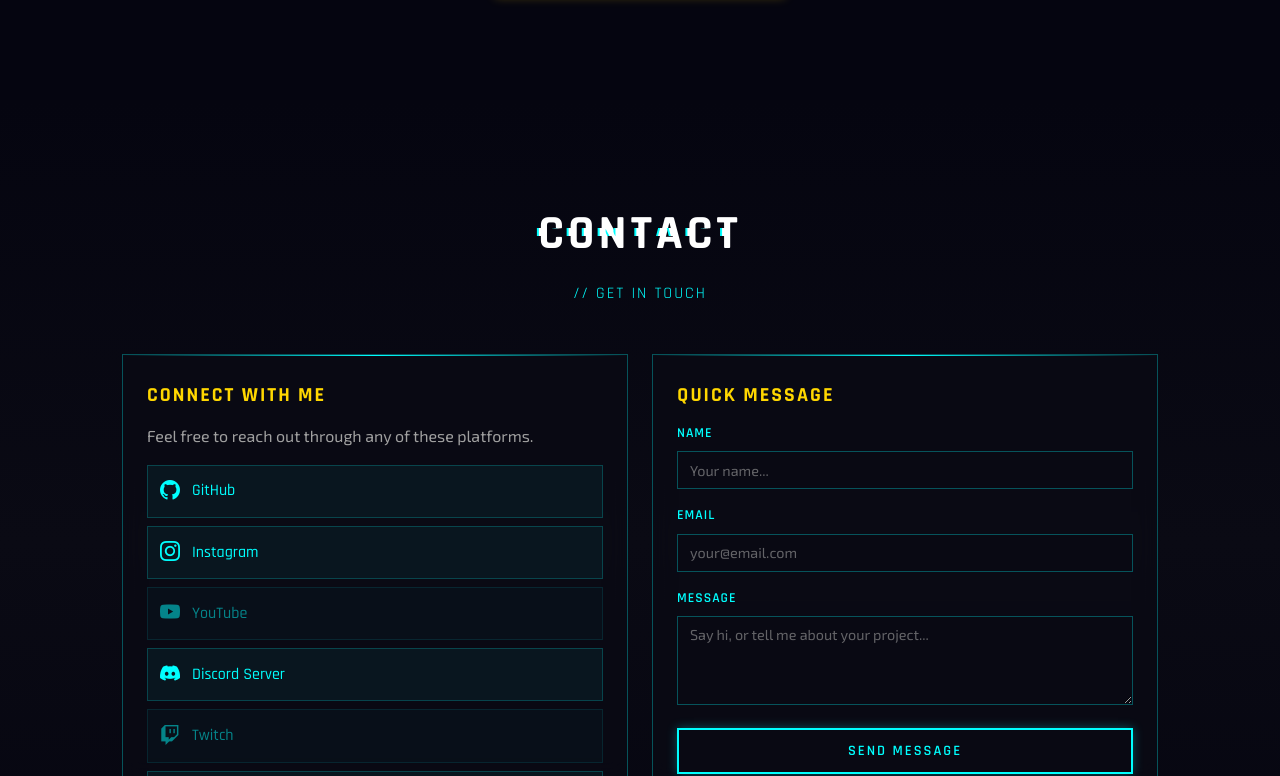
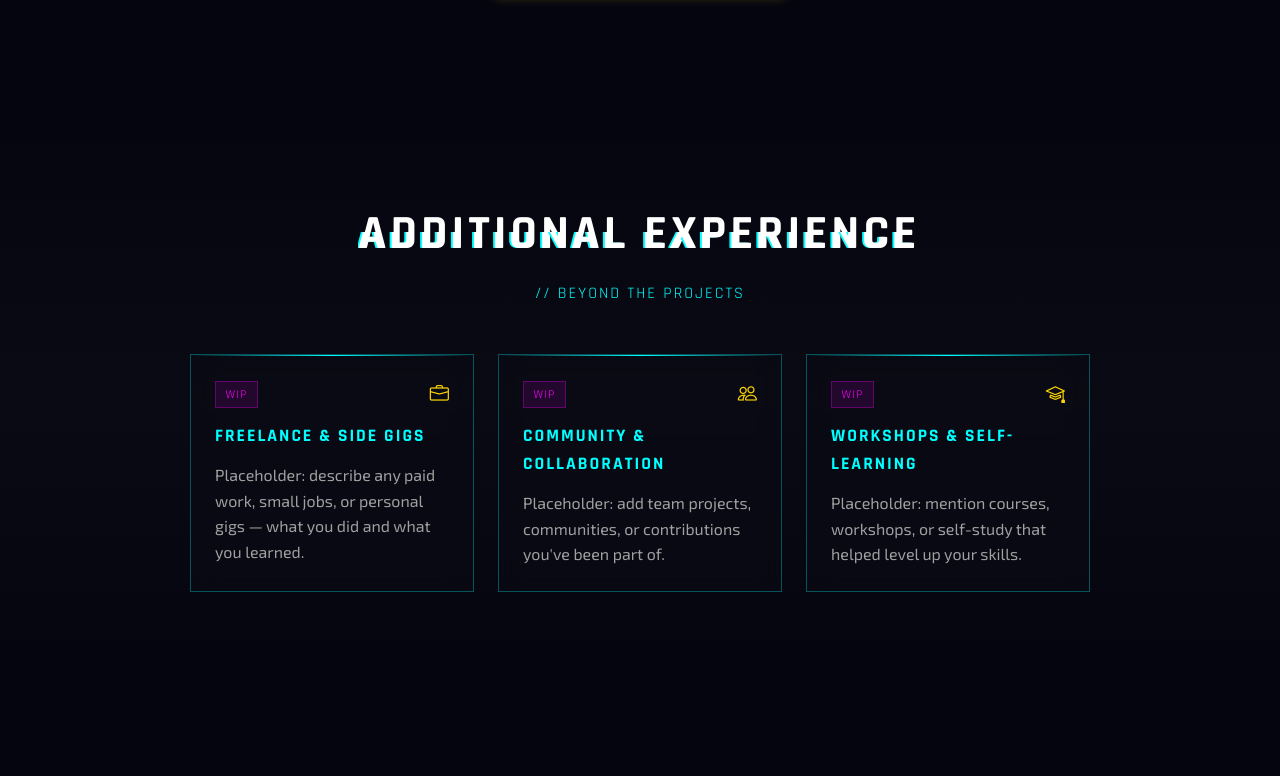
Before and after one commit to FahriPutra-999/Web-Pribadi, a plain HTML site: page index.html in a window 1280 px wide. Shown: the part 2024-2800 px from the top of the page. Drawn offline with nearby package versions, Linux system fonts and the light colour scheme.

Commit message:
Add Additional Experience section with placeholder entries

```diff
--- a/index.html
+++ b/index.html
@@ -20,6 +20,7 @@
       <nav class="nav-links">
         <a href="#about">About</a>
         <a href="#projects">Projects</a>
+        <a href="#experience">Experience</a>
         <a href="gallery.html">Gallery</a>
         <a href="#contact">Contact</a>
       </nav>
@@ -153,6 +154,42 @@
       </div>
     </section>
 
+    <!-- Additional Experience -->
+    <section id="experience" class="section experience">
+      <div class="container">
+        <header class="section-header">
+          <h2 class="section-title glitch" data-text="ADDITIONAL EXPERIENCE">ADDITIONAL EXPERIENCE</h2>
+          <p class="section-subtitle">// Beyond the Projects</p>
+        </header>
+        <div class="experience-grid">
+          <article class="experience-card panel">
+            <div class="experience-meta">
+              <span class="tag">WIP</span>
+              <i class="bi bi-briefcase"></i>
+            </div>
+            <h3>Freelance &amp; Side Gigs</h3>
+            <p>Placeholder: describe any paid work, small jobs, or personal gigs — what you did and what you learned.</p>
+          </article>
+          <article class="experience-card panel">
+            <div class="experience-meta">
+              <span class="tag">WIP</span>
+              <i class="bi bi-people"></i>
+            </div>
+            <h3>Community &amp; Collaboration</h3>
+            <p>Placeholder: add team projects, communities, or contributions you've been part of.</p>
+          </article>
+          <article class="experience-card panel">
+            <div class="experience-meta">
+              <span class="tag">WIP</span>
+              <i class="bi bi-mortarboard"></i>
+            </div>
+            <h3>Workshops &amp; Self-Learning</h3>
+            <p>Placeholder: mention courses, workshops, or self-study that helped level up your skills.</p>
+          </article>
+        </div>
+      </div>
+    </section>
+
     <!-- Contact -->
     <section id="contact" class="section contact">
       <div class="container">
--- a/style.css
+++ b/style.css
@@ -762,6 +762,40 @@ ul {
   letter-spacing: 1px;
 }
 
+/* Additional Experience */
+.experience-grid {
+  display: grid;
+  grid-template-columns: repeat(auto-fit, minmax(280px, 1fr));
+  gap: 1.5rem;
+  justify-items: center;
+  max-width: 900px;
+  margin: 0 auto;
+}
+
+.experience-card {
+  width: 100%;
+  max-width: 320px;
+}
+
+.experience-meta {
+  display: flex;
+  align-items: center;
+  justify-content: space-between;
+  gap: 0.75rem;
+  margin-bottom: 0.75rem;
+}
+
+.experience-meta i {
+  color: var(--neon-yellow);
+  font-size: 1.2rem;
+}
+
+.experience-card h3 {
+  color: var(--neon-cyan);
+  font-size: 1.1rem;
+  margin-bottom: 0.75rem;
+}
+
 .mt-4 {
   margin-top: 2rem;
 }
@@ -1064,7 +1098,8 @@ ul {
     grid-template-columns: 1fr;
   }
 
-  .projects-grid {
+  .projects-grid,
+  .experience-grid {
     grid-template-columns: 1fr;
     justify-items: center;
   }
```
Also changed, not shown: gallery.html (+1 -0 lines).
